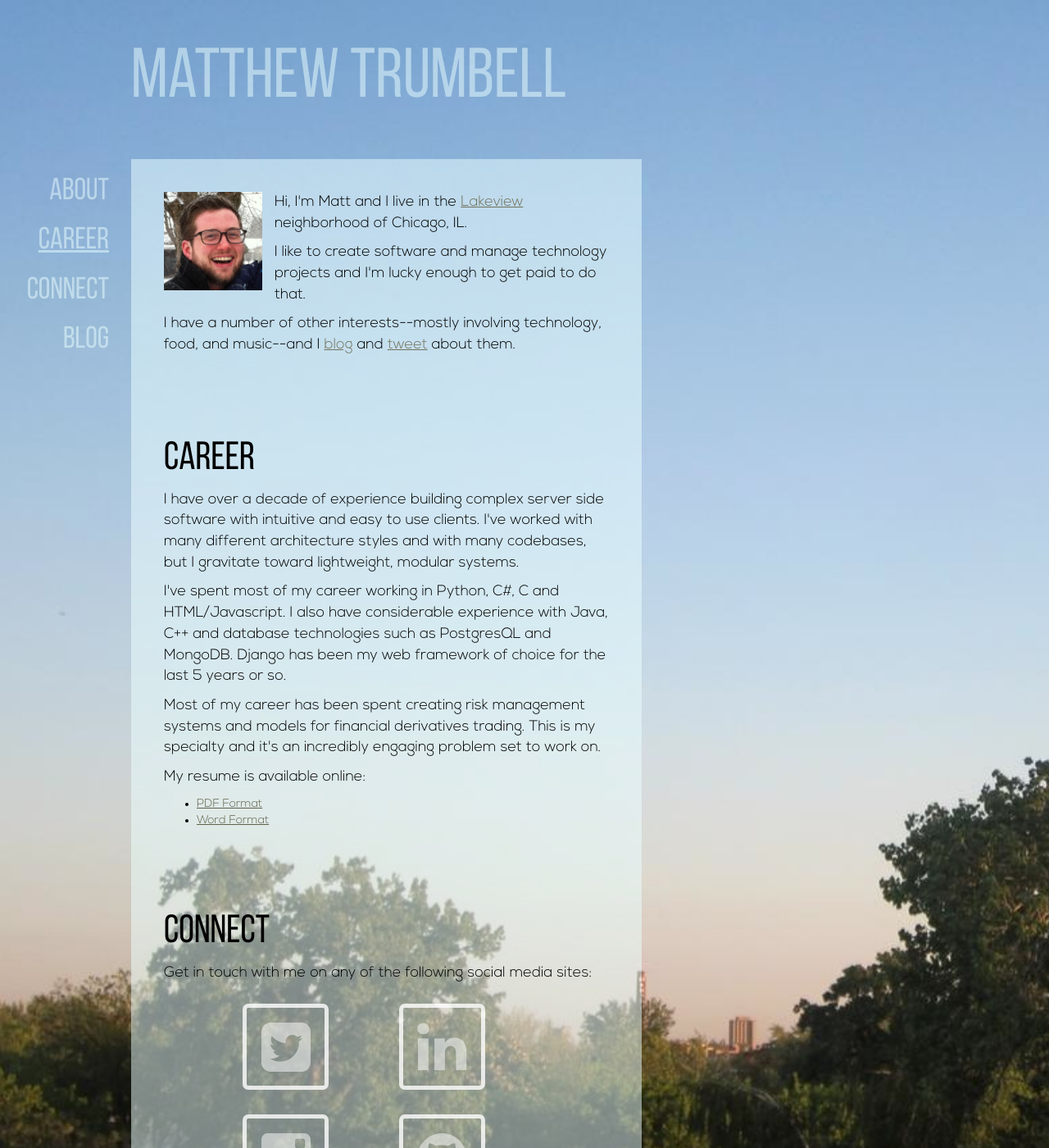
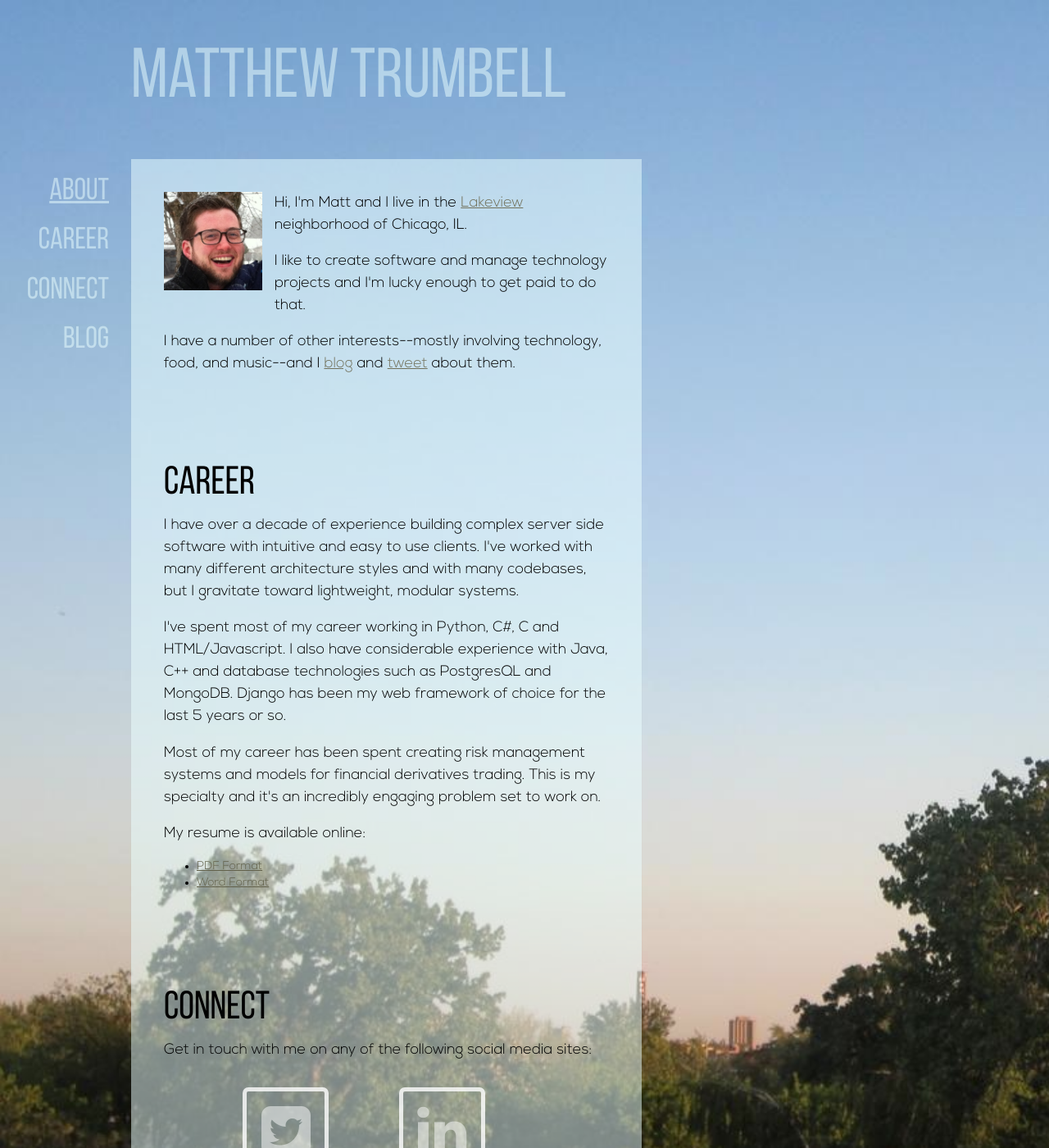
Before and after one commit to mrtrumbe/mrtrumbe.github.io, a Jekyll site: the page built from index.html, in a window 1280 px wide and 1400 px high. Shown: the whole window at 82% size. Built offline with Jekyll 4.4.1, drawn with Linux system fonts in a browser that asks for light colours; Markdown is read by kramdown in place of the engine named in the settings.

Commit message:
Responsiveness work. Fixed about scrolling detection.

```diff
--- a/_layouts/default.html
+++ b/_layouts/default.html
@@ -14,7 +14,7 @@
     <link href="/css/new_main.css" rel="stylesheet" />
 
   </head>
-  <body data-spy="scroll" data-target="#sidebar-wrapper" data-offset="0">
+  <body data-spy="scroll" data-target="#sidebar-wrapper" data-offset="-50">
     <div id="fixedbg"></div>
 
     <div id="wrapper">
@@ -22,7 +22,7 @@
       <div id="sidebar-wrapper">
         <ul class="sidebar-nav nav" role="navigation">
         {% if page.mainpage %}
-          <li class="active"><a class="mainpage-link" href="/index.html">About</a></li>
+          <li class="active"><a id="about-link" class="mainpage-link" href="#about">About</a></li>
           <li><a class="mainpage-link" href="#career">Career</a></li>
           <li><a class="mainpage-link" href="#connect">Connect</a></li>
           <li><a href="/blog/">Blog</a></li>
--- a/css/new_main.css
+++ b/css/new_main.css
@@ -41,6 +41,11 @@ body {
 
 
   /* padding-top: 50px; */
+}
+
+p {
+  line-height: 1.5em;
+  padding-bottom: 0.4em;
 }
 
 #fixedbg {
```
Also changed, not shown: other parts of _layouts/default.html (+5 -0 lines).
